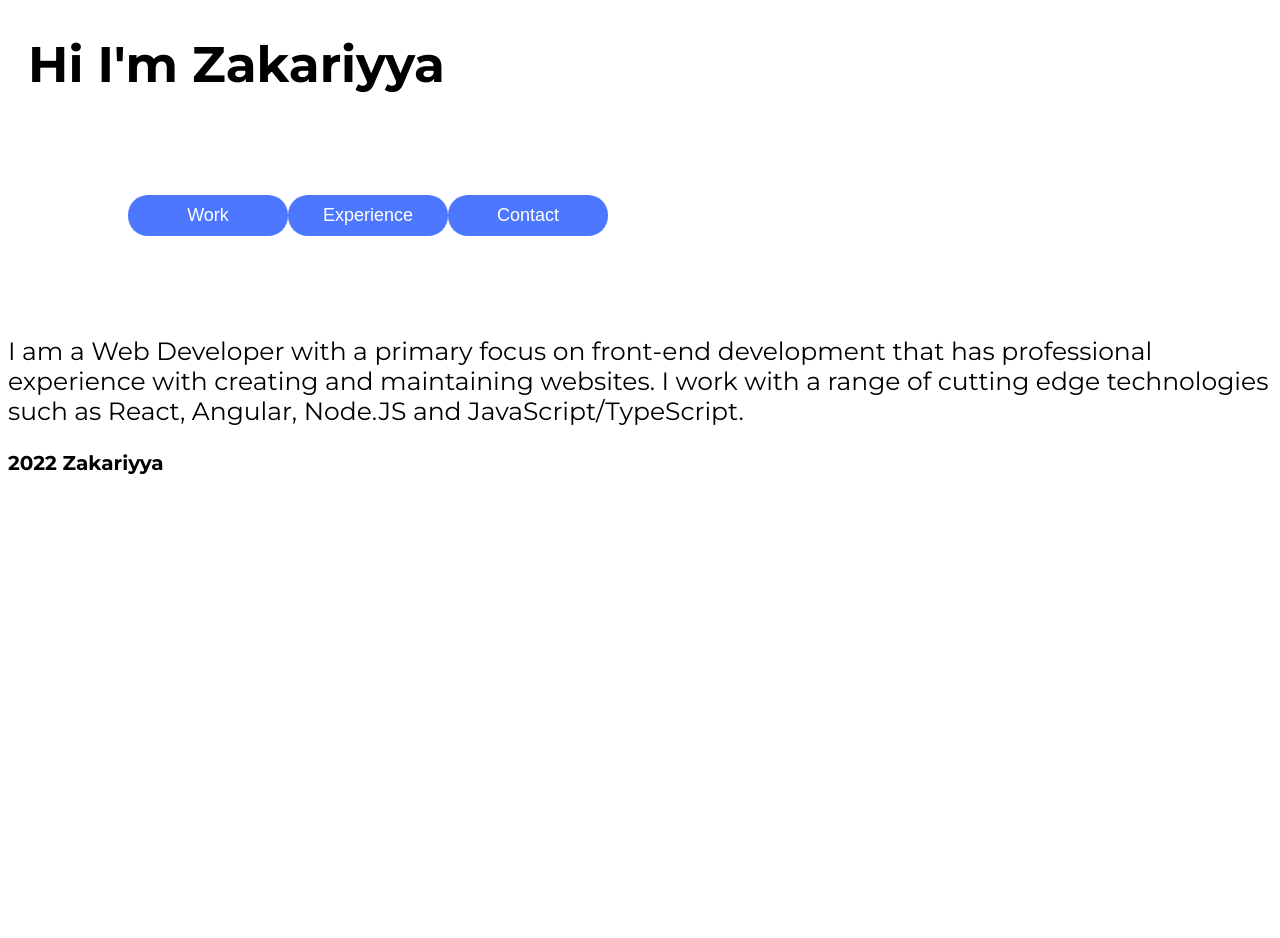
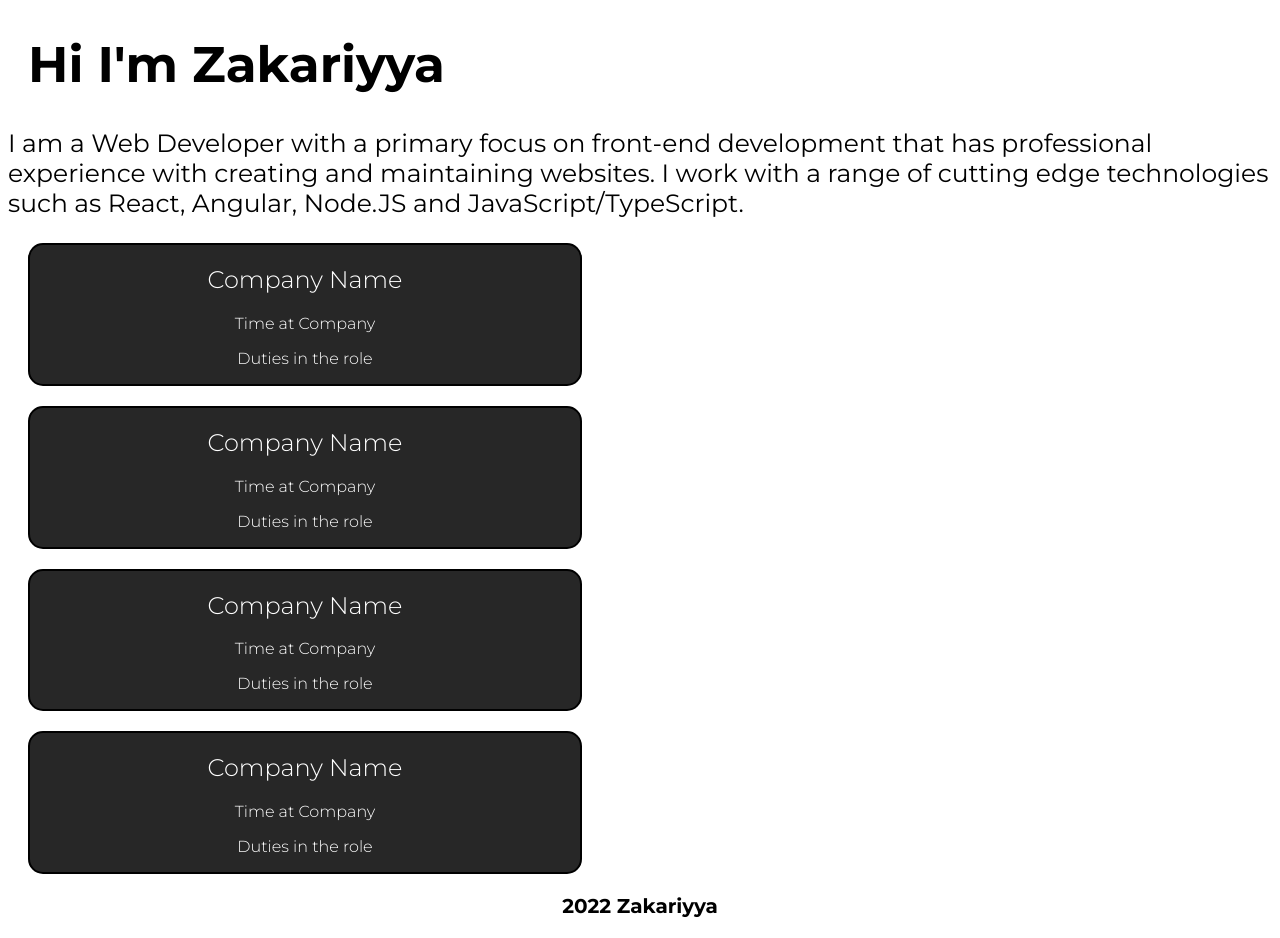
Before and after one commit to Zakariyya98/UserInterface, a React (Create React App) app: page / in a window 1280 px wide. Before the commit the page ends 800 px from the top, so only its background shows below. Built offline with nearby package versions, Linux system fonts and the light colour scheme.

Commit message:
Created a reusable card component and added that within the experience component

```diff
--- a/src/App.js
+++ b/src/App.js
@@ -1,13 +1,16 @@
 import Header from './components/Header';
 import Main from './components/UI/Main';
 import Footer from './components/Footer';
+import Card from './components/UI/Card';
 import './index.css';
+import Experience from './components/UI/Experience';
 
 function App() {
   return (
     <>
       <Header />
       <Main />
+      <Experience />
       <Footer />
     </>
   );
--- a/src/components/Footer.styled.jsx
+++ b/src/components/Footer.styled.jsx
@@ -2,4 +2,5 @@ import styled from 'styled-components';
 
 export const FooterName = styled.h3`
 font-size: 20px;
+text-align: center;
 `
--- a/src/components/Header.js
+++ b/src/components/Header.js
@@ -7,11 +7,11 @@ function Header() {
     return (
         <ContainerDiv>
             <NameHeading>Hi I'm Zakariyya</NameHeading>
-                <ButtonContainer>
+                {/* <ButtonContainer>
                     <HeaderButton>Work</HeaderButton>
                     <HeaderButton>Experience</HeaderButton>
                     <HeaderButton>Contact</HeaderButton>
-                </ButtonContainer>
+                </ButtonContainer> */}
         </ContainerDiv>
     )
 }
--- /dev/null
+++ b/src/components/UI/Card.js
@@ -0,0 +1,16 @@
+import React from 'react';
+import {Title, Date, Description, StyledContainer} from './Card.styled'
+
+const Card = (props) => {
+    return (
+    <>
+    <StyledContainer>
+    <Title>{props.title}</Title>
+    <Date>{props.date}</Date>
+    <Description>{props.description}</Description>
+    </StyledContainer>
+    </>
+)};
+
+
+export default Card;
--- /dev/null
+++ b/src/components/UI/Card.styled.jsx
@@ -0,0 +1,29 @@
+import styled from 'styled-components';
+
+export const Title = styled.h2`
+text-align: center;
+color: #fff;
+font-weight: 300;
+`;
+
+export const Date = styled.div`
+text-align: center;
+color: #fff;
+font-weight: 300;
+margin: 6px 0;
+`;
+
+export const Description = styled.p`
+text-align: center;
+color: #fff;
+font-weight: 300;
+`;
+
+export const StyledContainer = styled.div`
+max-width: 550px;
+width 100%;
+margin: 20px 20px 20px 20px;
+border: 2px solid black;
+border-radius: 15px;
+background: #272727;
+`
--- /dev/null
+++ b/src/components/UI/Experience.js
@@ -0,0 +1,35 @@
+import React from "react";
+import Card from './Card';
+
+const Experience = () => {
+    return (
+        <>
+        <Card
+        title="Company Name"
+        date="Time at Company"
+        description="Duties in the role"
+        />
+
+        <Card
+        title="Company Name"
+        date="Time at Company"
+        description="Duties in the role"
+        />
+        <Card
+        title="Company Name"
+        date="Time at Company"
+        description="Duties in the role"
+        />
+        <Card
+        title="Company Name"
+        date="Time at Company"
+        description="Duties in the role"
+        />
+
+        </>
+    )
+
+
+};
+
+export default Experience;
--- /dev/null
+++ b/src/components/UI/Experience.styled.jsx
@@ -0,0 +1,6 @@
+import styled from 'styled-components';
+
+export const ExperienceContainer = styled.div`
+
+
+`
```
